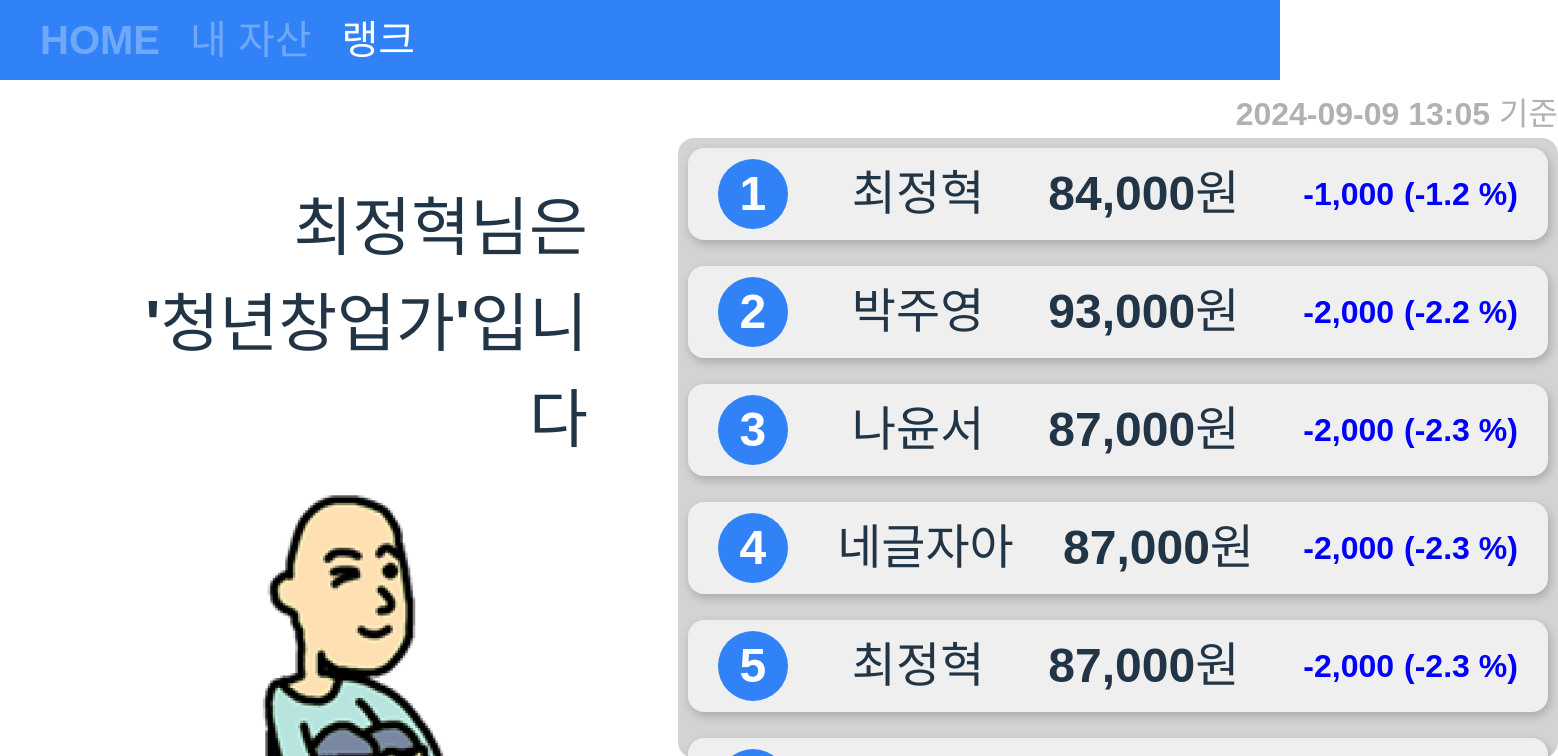
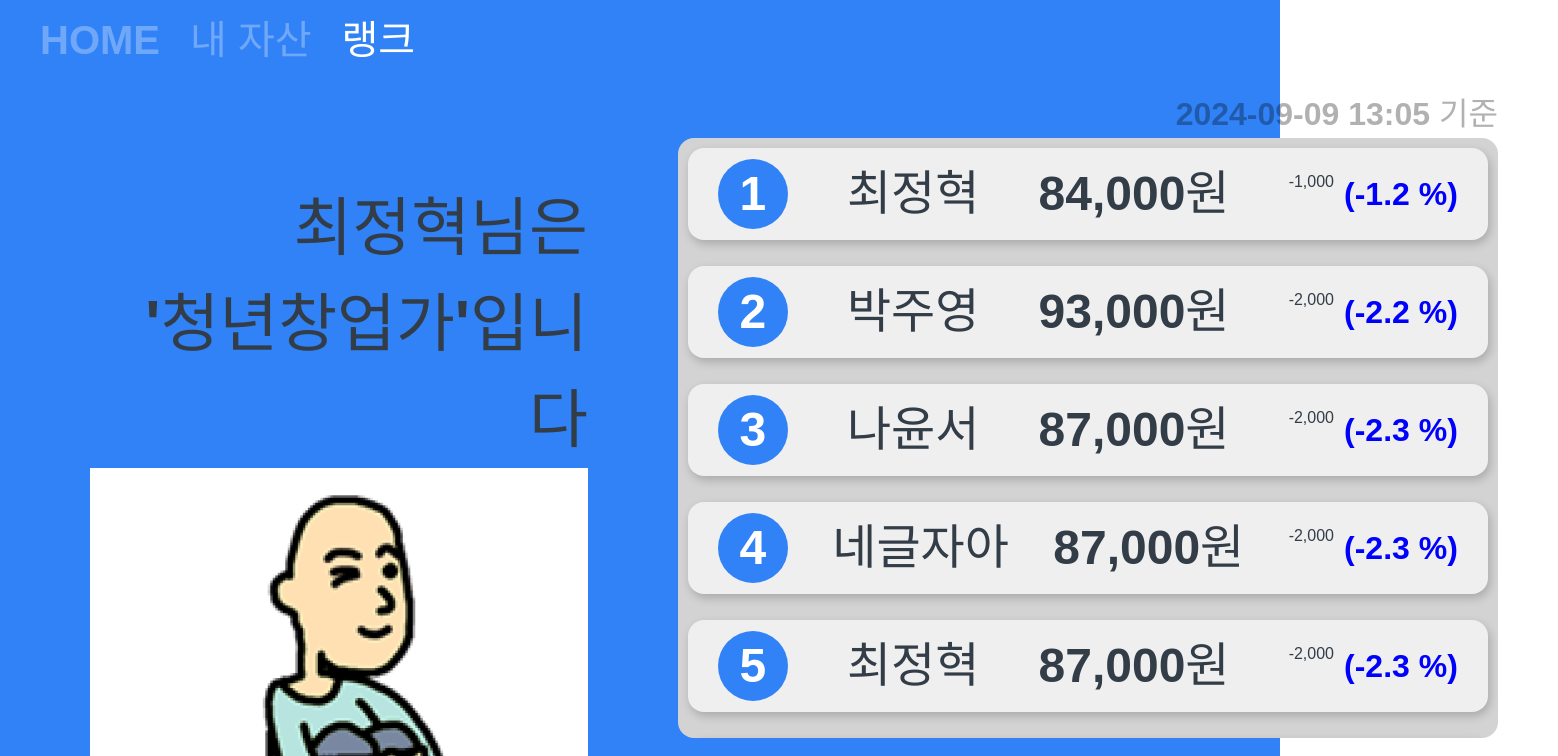
Before and after one commit to Planner-LifeStock/LifeStock_frontend, a React (Vite) app: page /rank in a window 1280 px wide. Shown: the top 756 px of the page, 1558 px wide, since content can reach past the window. Built offline with nearby package versions, Linux system fonts and the light colour scheme.

Commit message:
[feat] add GloablStyles & themeStyle

```diff
--- a/src/components/Button/index.jsx
+++ b/src/components/Button/index.jsx
@@ -1,5 +1,4 @@
 import styled from 'styled-components'
-import { getTheme } from '../../styles/theme'
 
 const ButtonContainer = styled.button`
   background-color: #3181f8;
--- a/src/main.jsx
+++ b/src/main.jsx
@@ -3,6 +3,13 @@ import ReactDOM from 'react-dom/client'
 import App from './App.jsx'
 import './index.css'
 
+import { ThemeProvider } from 'styled-components'
+import { theme } from './styles/ThemeStyles.js'
+import GlobalStyles from './styles/GlobalStyles.js'
+
 ReactDOM.createRoot(document.getElementById('root')).render(
+  <ThemeProvider theme={theme}>
+    <GlobalStyles />
     <App />
+  </ThemeProvider>
 )
--- /dev/null
+++ b/src/styles/GlobalStyles.js
@@ -0,0 +1,47 @@
+import { createGlobalStyle } from 'styled-components';
+import { theme } from './ThemeStyles';
+
+const GlobalStyles = createGlobalStyle`
+
+  html, body, #root {
+    margin: 0;
+    padding: 0;
+    border: 0;
+    width: 100%;
+    height: 100%;
+    vertical-align: baseline;
+    background-color: ${theme.colors.blue.primary}
+  }
+
+  div {
+    margin: 0;
+    padding: 0;
+    border: 0;
+    box-sizing: border-box;
+    background: none;
+    vertical-align: baseline;
+  }
+
+  textarea {
+    background: none;
+    border: none;
+    line-height: 1.2;
+    width: 100%;
+    resize: none;
+    overflow: hidden;
+}
+
+  textarea:focus {
+    outline: none;
+  }
+
+  * {
+    font-family: "Noto Sans KR", sans-serif;
+    font-size: ${theme.font.size.primary};
+    color: ${theme.colors.grey.primary};
+    font-weight: ${theme.font.weight.primary};
+    transition: all 0.3s ease;
+  }
+`;
+
+export default GlobalStyles;
--- /dev/null
+++ b/src/styles/ThemeStyles.js
@@ -0,0 +1,66 @@
+const greyColors = {
+  100: '#F2F4F6',
+  200: '#E5E8EB',
+  500: '#8B95A1',
+  700: '#4E5968',
+  800: '#333D48',
+  900: '#191f28',
+};
+
+const blueColors = {
+  500: '#3182f6',
+  700: '#1b64da',
+  800: '#1957c2',
+  900: '#194aa6',
+};
+
+export const theme = {
+  font: {
+    size: {
+      small: '12px',
+      primary: '16px',
+      large: '18px',
+      xLarge: '24px',
+    },
+    weight: {
+      light: 400,
+      regular: 400,
+      medium: 400,
+      primary: 500,
+      semiBold: 600,
+      bold: 700,
+      extraBold: 800,
+    },
+  },
+  border: {
+    radius: {
+      primary: '24px',
+      small: '12px',
+    },
+  },
+  colors: {
+    background: {
+      chatbot: greyColors[100],
+      user: blueColors[500],
+      input: greyColors[100],
+      grey: greyColors[100],
+      greyHover: greyColors[200],
+    },
+    grey: {
+      border: greyColors[200],
+      light: greyColors[500],
+      hover: greyColors[700],
+      primary: greyColors[800],
+    },
+    blue: {
+      primary: blueColors[500],
+      hover: blueColors[700],
+    },
+    vocabulary: {
+      0: '#F9D413',
+      1: '#00B7FF',
+      2: blueColors[500],
+      3: '#7A45FF',
+    },
+  },
+};
--- a/src/styles/theme.js
+++ /dev/null
@@ -1,16 +0,0 @@
-//[todo] 지금은 안쓰고 있지만 나중에 적용시키기
-
-
-const theme={
-    primary: 'blue',
-    white:'#fff'
-
-
-}
-
-export const getTheme = (key)=>{
-    //key값이 있고, theme 객체 안에 key 가 있다면 그 기본값을 내보내주고, 만약 없다면 gray900을 내보낸다.
-    return key && theme[key] ? theme[key]:theme.gray900;
-}
-
-export default theme;
```
Also changed, not shown: src/styles/GlobalSTyles.js (deleted).
